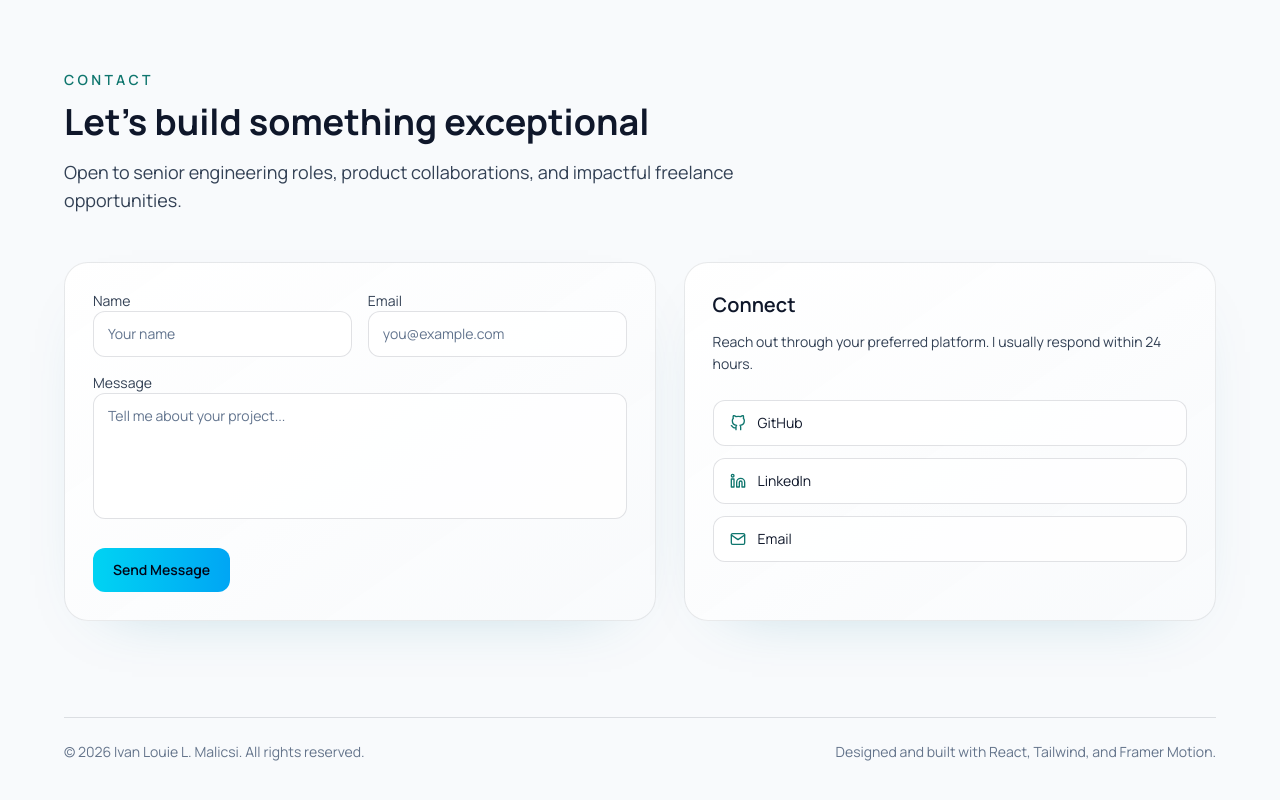
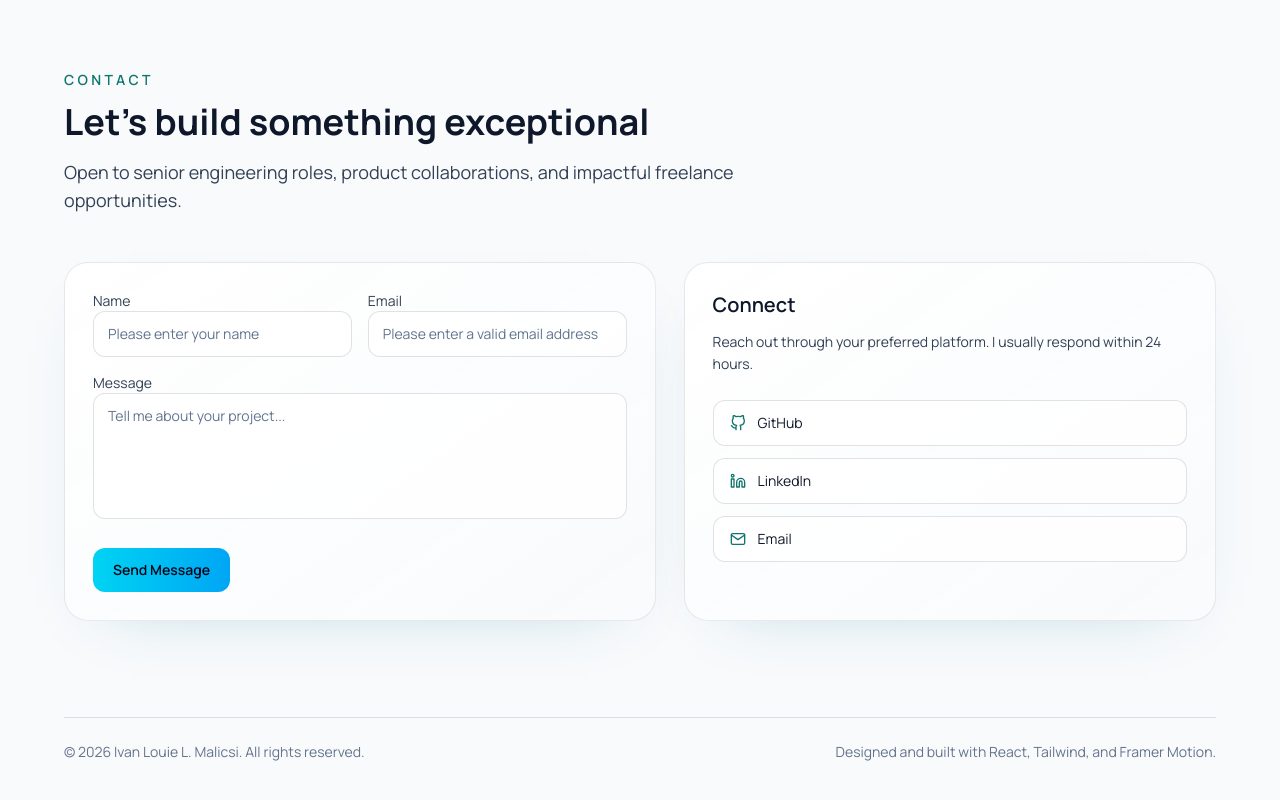
Before and after one commit to illmalicsi/portfolio, a React (Vite) app: page / in a window 1280 px wide. Shown: the part 3570-4370 px from the top of the page. Built offline with nearby package versions, Linux system fonts and the light colour scheme.

Commit message:
Update contact section and portfolio data

```diff
--- a/src/components/sections/Contact.jsx
+++ b/src/components/sections/Contact.jsx
@@ -25,7 +25,7 @@ function Contact() {
                 <span>Name</span>
                 <input
                   type="text"
-                  placeholder="Your name"
+                  placeholder="Please enter your name"
                   className="w-full rounded-xl border border-white/10 bg-slate-900/70 px-3.5 py-3 text-slate-100 placeholder:text-slate-500 outline-none transition focus:border-cyan-300/60"
                 />
               </label>
@@ -33,7 +33,7 @@ function Contact() {
                 <span>Email</span>
                 <input
                   type="email"
-                  placeholder="you@example.com"
+                  placeholder="Please enter a valid email address"
                   className="w-full rounded-xl border border-white/10 bg-slate-900/70 px-3.5 py-3 text-slate-100 placeholder:text-slate-500 outline-none transition focus:border-cyan-300/60"
                 />
               </label>
--- a/src/data/portfolioData.js
+++ b/src/data/portfolioData.js
@@ -117,17 +117,17 @@ export const experience = [
 export const contactLinks = [
   {
     label: 'GitHub',
-    href: 'https://github.com',
+    href: 'https://github.com/illmalicsi',
     icon: FiGithub,
   },
   {
     label: 'LinkedIn',
-    href: 'https://linkedin.com',
+    href: 'https://linkedin.com/in/illmalicsi',
     icon: FiLinkedin,
   },
   {
     label: 'Email',
-    href: 'mailto:hello@example.com',
+    href: 'mailto:illmalicsi@addu.edu.ph',
     icon: FiMail,
   },
 ]
```
